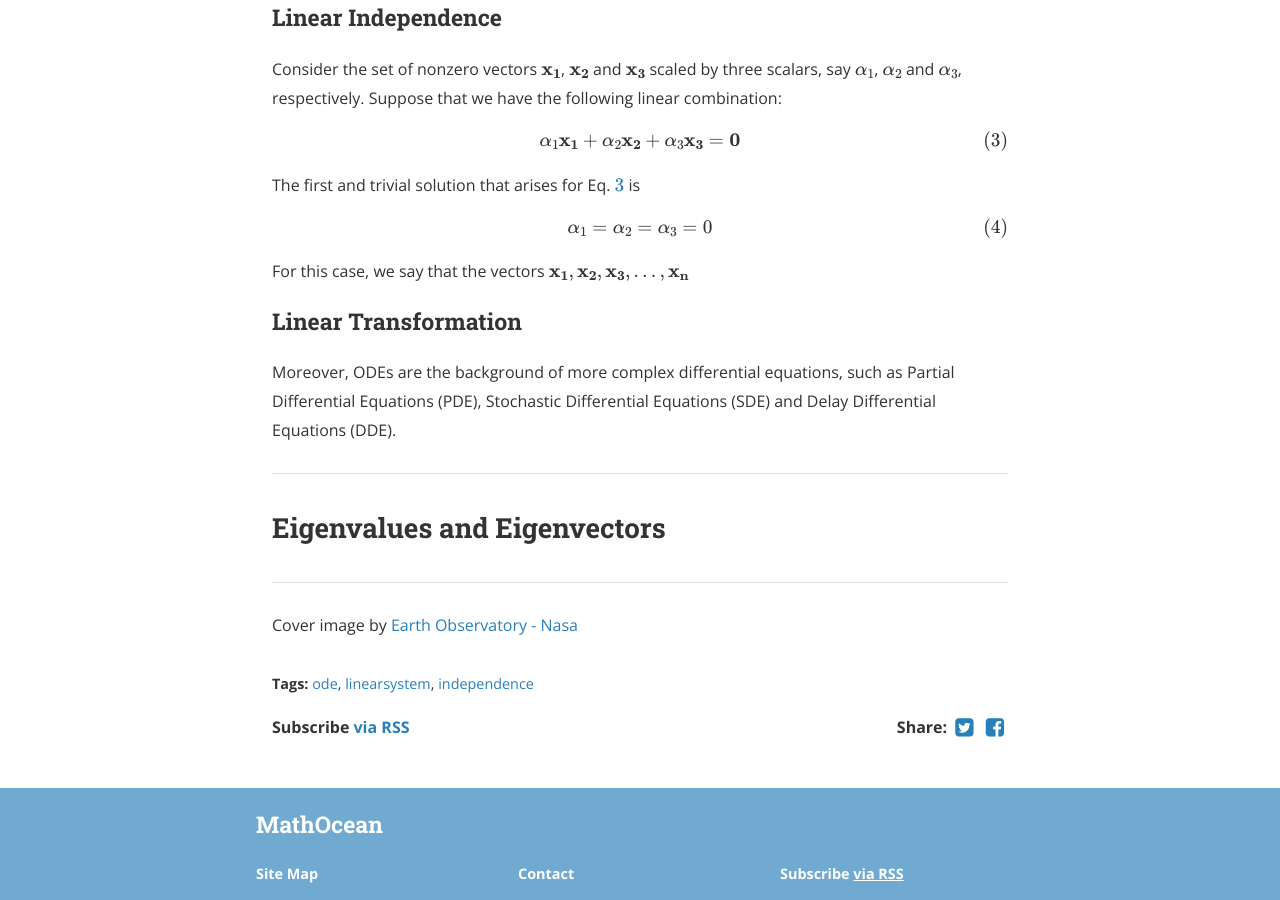
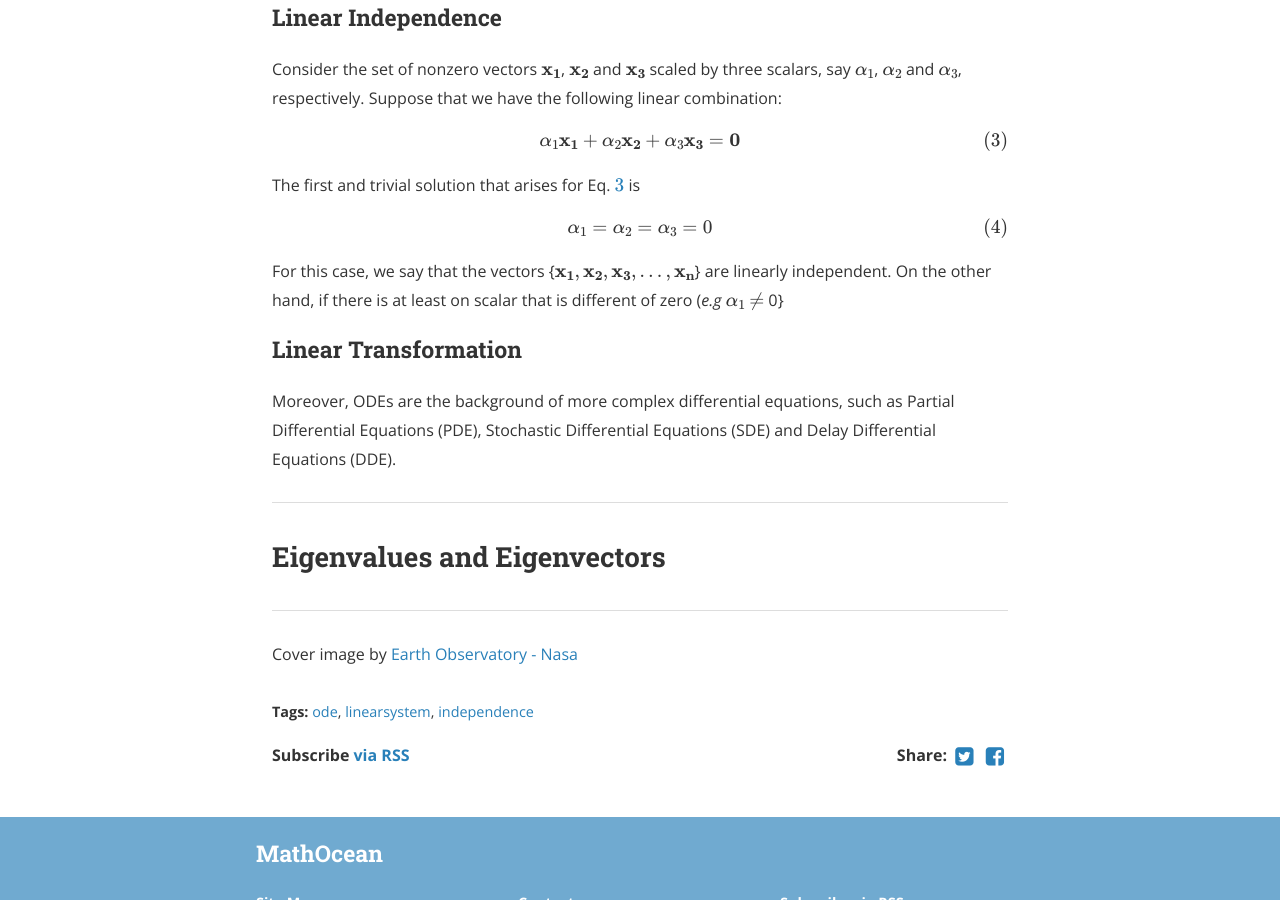
Before and after one commit to vic1309/lerofly, a Jekyll site: the page built from _posts/2019-06-06-linear_pt1.markdown, in a window 1280 px wide and 900 px high, scrolled down 2193 px. Built offline with Jekyll 4.4.1, drawn with Linux system fonts in a browser that asks for light colours; nearby versions of some CDN libraries; formulas are drawn with MathJax 3; a script that is not in the unit is left out.

Commit message:
Update 2019-06-06-linear_pt1.markdown

```diff
--- a/_posts/2019-06-06-linear_pt1.markdown
+++ b/_posts/2019-06-06-linear_pt1.markdown
@@ -70,7 +70,7 @@ The first and trivial solution that arises for Eq. \ref{eq:three} is
 
 $$ \alpha_1 = \alpha_2 = \alpha_3 = 0 \tag{4} $$
 
-For this case, we say that the vectors ${\mathbf{x_1}, \mathbf{x_2}, \mathbf{x_3}, \ldots, \mathbf{x_n}}$
+For this case, we say that the vectors {${\mathbf{x_1}, \mathbf{x_2}, \mathbf{x_3}, \ldots, \mathbf{x_n}}$} are linearly independent. On the other hand, if there is at least on scalar that is different of zero (*e.g* $\alpha_1$ $\neq$ 0}
 
 
 ### Linear Transformation
```
